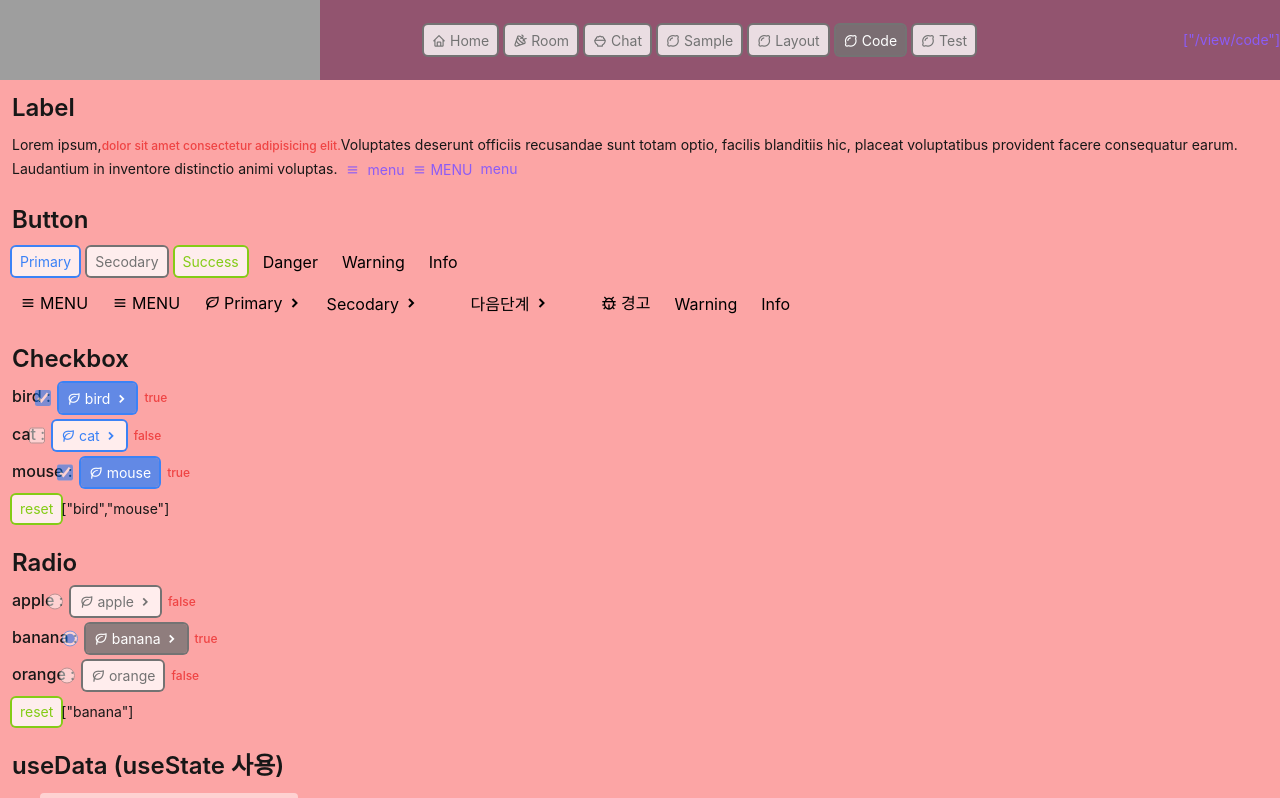
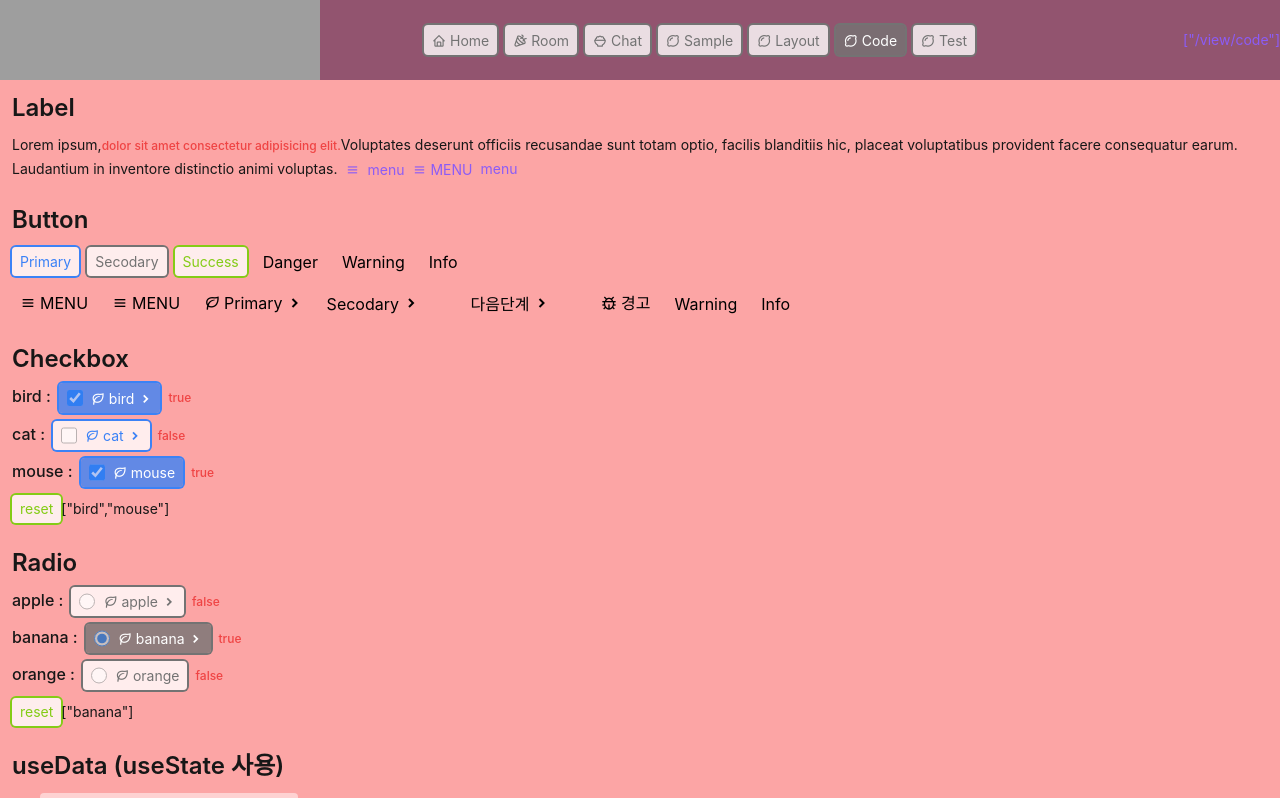
Before and after one commit to koozone/next-chat-app, a Next.js app: page /view/code in a window 1280 px wide. Shown: the top 798 px of the page. Built offline with nearby package versions, Linux system fonts and the light colour scheme; grey boxes are pictures that could not be loaded.

Commit message:
[단순] 코드 정리

```diff
--- a/pages/component/ui.js
+++ b/pages/component/ui.js
@@ -113,6 +113,18 @@ const getStyle = (props) => {
 						className={`text-sm text-lime-500 bg-white/80 ring-2 ring-lime-500 hover:bg-white peer-checked:text-white peer-checked:bg-lime-500/80 peer-checked:hover:bg-lime-500`}
 					/>
 				);
+			case '[box]:checkbox-t1':
+				return (
+					<div
+						className={`pl-8 text-sm text-blue-500 bg-white/80 ring-2 ring-blue-500 hover:bg-white peer-checked:text-white peer-checked:bg-blue-500/80 peer-checked:hover:bg-blue-500`}
+					/>
+				);
+			case '[box]:radio-t2':
+				return (
+					<div
+						className={`pl-8 text-sm text-neutral-500 bg-white/80 ring-2 ring-neutral-500 hover:bg-white peer-checked:text-white peer-checked:bg-neutral-500/80 peer-checked:hover:bg-neutral-500`}
+					/>
+				);
 
 			// button
 			case '[button]:':
@@ -200,9 +212,9 @@ const getStyle = (props) => {
 			case '[in]:a-t3':
 				return <div className={`opacity-50 top-0 left-0 w-0 h-0`} />;
 			case '[in]:radio-t2':
-				return <div className={`opacity-50 top-0 -left-6 w-4 h-full`} />;
+				return <div className={`opacity-50 top-0 left-2 w-4 h-full`} />;
 			case '[in]:checkbox-t1':
-				return <div className={`opacity-50 top-0 -left-6 w-4 h-full`} />;
+				return <div className={`opacity-50 top-0 left-2 w-4 h-full`} />;
 
 			// input
 			case '[input]:':
@@ -364,7 +376,7 @@ export const Radio = (props) => {
 			{/* <div className={className + ' pl-8'} name={name}>
 				{children}
 			</div> */}
-			<Box {...props} />
+			<Box {...props} deco={`radio-${deco}`} />
 		</label>
 	);
 };
@@ -387,7 +399,7 @@ export const Checkbox = (props) => {
 			{/* <div className={className + ' pl-8'} name={name}>
 				{children}
 			</div> */}
-			<Box {...props} />
+			<Box {...props} deco={`checkbox-${deco}`} />
 		</label>
 	);
 };
```
